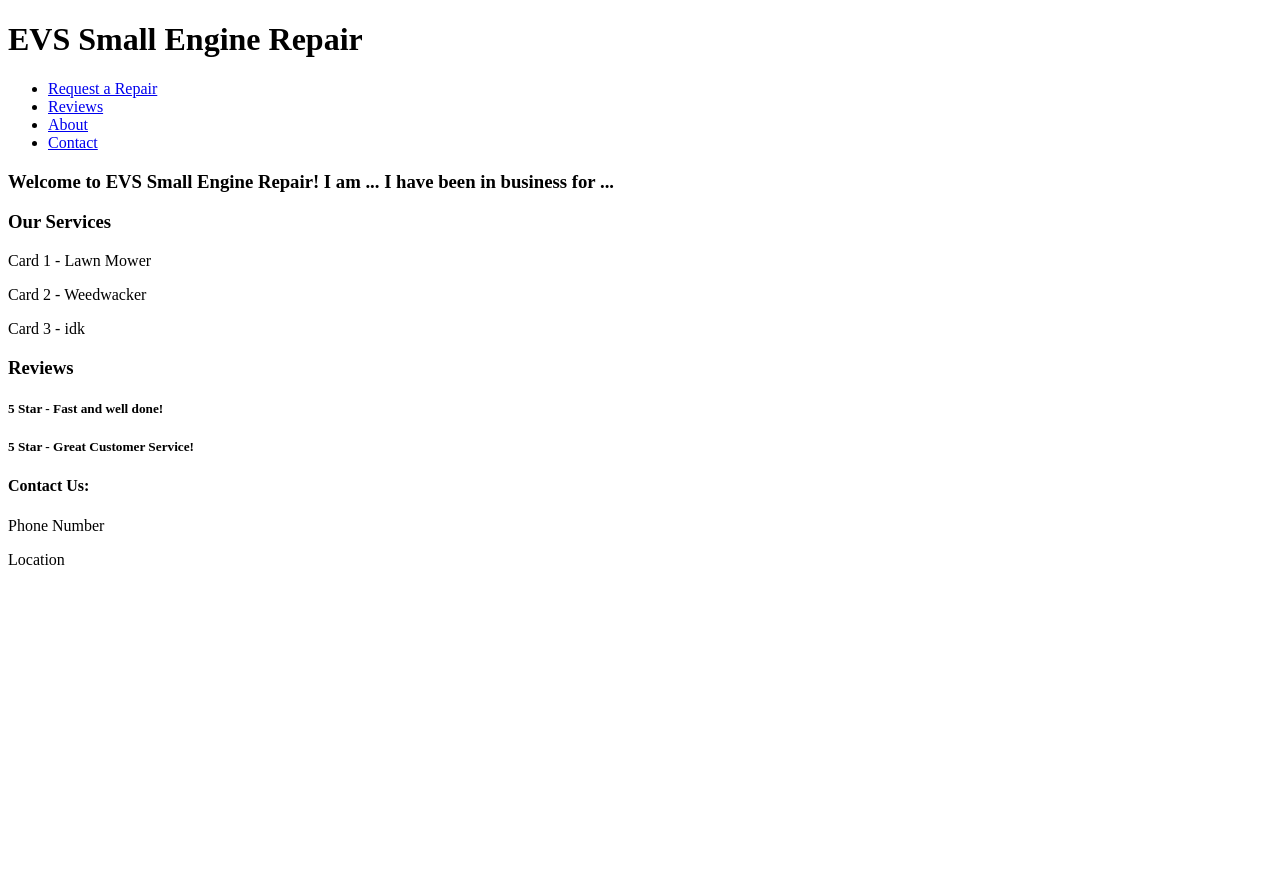
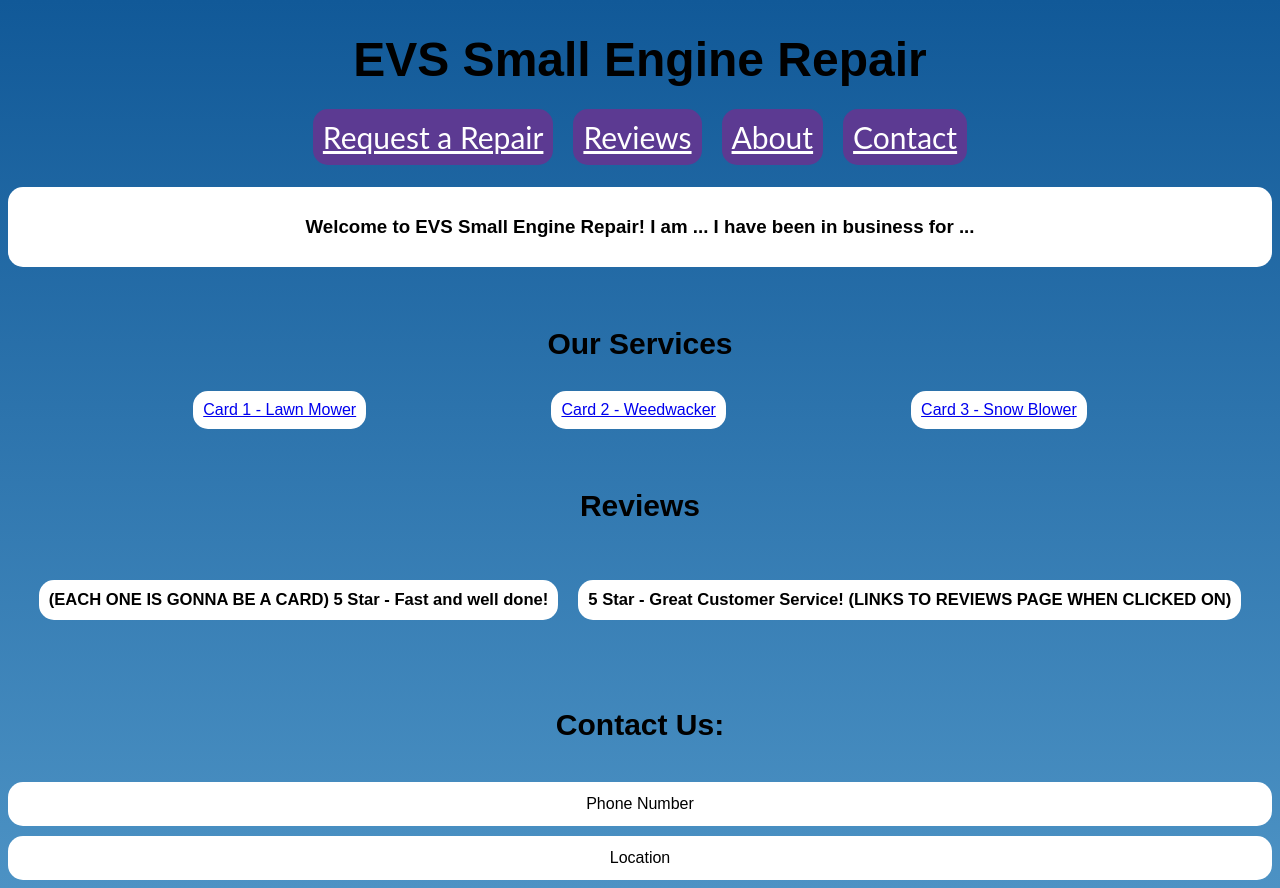
Before and after one commit to norrie-adams/EVS-Small-Engine-Repair-Site, a plain HTML site: page index.html in a window 1280 px wide. Before the commit the page ends 800 px from the top, so only its background shows below. Drawn offline with Linux system fonts and the light colour scheme.

Commit message:
Updated CSS
1. Updated Website CSS Strucutre for Home Page

```diff
--- a/index.html
+++ b/index.html
@@ -4,42 +4,45 @@
     <meta charset="UTF-8">
     <meta name="viewport" content="width=device-width, initial-scale=1.0">
     <title>EVS Small Engine Repair</title>
+    <link rel="stylesheet" href="style.css">
 </head>
 <body>
     <header>
-        <h1>EVS Small Engine Repair</h1>
-        <nav>
-            <ul>
-                <li><a href="requests.html"> Request a Repair</a></li>
-                <li><a href="reviews.html">Reviews</a></li>
-                <li><a href="about.html">About</a></li>
-                <li><a href="contact.html">Contact</a></li>
-            </ul>
+        <h1 class="title">EVS Small Engine Repair</h1>
+        <nav class="navigation">
+                <a href="requests.html" class="button"> Request a Repair</a>
+                <a href="reviews.html" class="button">Reviews</a>
+                <a href="about.html" class="button">About</a>
+                <a href="contact.html" class="button">Contact</a>
         </nav>
     </header>
 
     <main>
-        <section>
+        <section class="intro">
             <h3>Welcome to EVS Small Engine Repair! I am ... I have been in business for ... </h3>
         </section>
 
         <section>
-            <h3>Our Services</h3>
-            <p>Card 1 - Lawn Mower</p>
-            <p>Card 2 - Weedwacker</p>
-            <p>Card 3 - idk</p>
+            <h3 class="services-header">Our Services</h3>
+            <div class="services-row">
+                <a href="requests.html" class="services" id="lawn-mower">Card 1 - Lawn Mower</a>
+                <a href="requests.html" class="services" id="weedwacker">Card 2 - Weedwacker</a>
+                <a href="requests.html" class="services" id="snow-blower">Card 3 - Snow Blower</a>
+            </div>
         </section>
 
         <section>
-            <h3>Reviews</h3>
-            <h5>5 Star - Fast and well done!</h5>
-            <h5>5 Star - Great Customer Service!</h5>
+            <h3 class="reviews-header">Reviews</h3>
+            <div class="reviews">
+                <h5 class="review-1">(EACH ONE IS GONNA BE A CARD) 5 Star - Fast and well done!</h5>
+                <h5 class="review-2">5 Star - Great Customer Service! (LINKS TO REVIEWS PAGE WHEN CLICKED ON)</h5>
+            </div>
         </section>
 
         <footer>
-            <h4>Contact Us:</h4>
-            <p>Phone Number</p>
-            <p>Location</p>
+            <h4 class="contact-header">Contact Us:</h4>
+            <a href="contact.html" class="contact" id="phone">Phone Number</a>
+            <a href="contact.html" class="contact" id="location">Location</a>
         </footer>
 
     </main>
--- /dev/null
+++ b/style.css
@@ -0,0 +1,155 @@
+.title{
+    display: flex;
+    justify-content: center;
+    font-size: 48px;
+    border: none;
+    font-weight: 700;
+    margin-bottom: 10px;
+    color: black;
+    font-family: 'Poppins', sans-serif;
+}
+
+body {
+    background: linear-gradient(to bottom, #115998, #4c92c4);
+    color: black;
+}
+
+.navigation{
+    display: flex;
+    justify-content: center;
+    height: 10vh;
+    align-items: center;
+    margin-bottom: 10px;
+    gap: 20px;
+    font-size: 30px;
+    font-family: 'Lato', sans-serif;
+}
+
+section {
+  margin: 60px 0;
+}
+
+.button{
+    border: none;
+    background-color: #5c3a92;
+    color: white;
+    padding: 10px;
+    border-radius: 15px;
+    transition: all 0.5s cubic-bezier(0.25, 1, 0.5, 1);
+}
+
+.button:hover
+{
+    background-color: #8a64d6;
+    cursor: pointer;
+    transform: scale(1.1);
+    backface-visibility: hidden;
+    color:aliceblue;
+}
+
+.intro{
+    text-align: center;
+    margin-top: 0;
+    font-size: 16px;
+    font-family: 'FS Me', sans-serif;
+    border: none;
+    background-color: white;
+    padding: 10px;
+    border-radius: 15px;
+}
+
+.services-header{
+    display: flex;
+    justify-content: center;
+    font-family: 'FS Me', sans-serif;
+    font-size: 30px;
+}
+
+.services-row{
+    display: flex;
+    justify-content: space-evenly;
+    flex-direction: row;
+    font-family: 'FS Me', sans-serif;
+}
+
+#lawn-mower{
+    background-color: white;
+    padding: 10px;
+    border-radius: 15px;
+}
+
+#weedwacker{
+    background-color: white;
+    padding: 10px;
+    border-radius: 15px;
+}
+
+#snow-blower{
+    background-color: white;
+    padding: 10px;
+    border-radius: 15px;
+}
+
+.reviews-header{
+    display: flex;
+    justify-content: center;
+    font-family: 'FS Me', sans-serif;
+    font-size: 30px;
+}
+
+.reviews{
+    display: flex;
+    justify-content: center;
+    font-family: 'FS Me', sans-serif;
+    font-size: 20px;
+    gap: 20px;
+}
+
+.review-1{
+    background-color: white;
+    padding: 10px;
+    border-radius: 15px;
+}
+
+.review-2{
+    background-color: white;
+    padding: 10px;
+    border-radius: 15px;
+}
+
+.contact-header{
+    display: flex;
+    justify-content: center;
+    font-size: 30px;
+    font-family: 'FS Me', sans-serif;
+}
+
+.contact {
+    display: flex;
+    justify-content: space-evenly;
+    flex-direction: row;
+    font-family: 'FS Me', sans-serif;
+}
+
+#phone {
+    background-color: white;
+    padding: 10px;
+    border-radius: 15px;
+    display: flex;
+    justify-content: center;
+    text-decoration: none;
+    line-height: 1.5;
+    margin-bottom: 10px;
+    color: black;
+}
+
+#location {
+    background-color: white;
+    padding: 10px;
+    border-radius: 15px;
+    display: flex;
+    justify-content: center;
+    text-decoration: none;
+    line-height: 1.5;
+    color: black;
+}
```
Also changed, not shown: about.html (+1 -0 lines), contact.html (+3 -0 lines), requests.html (+1 -0 lines), reviews.html (+14 -0 lines).
